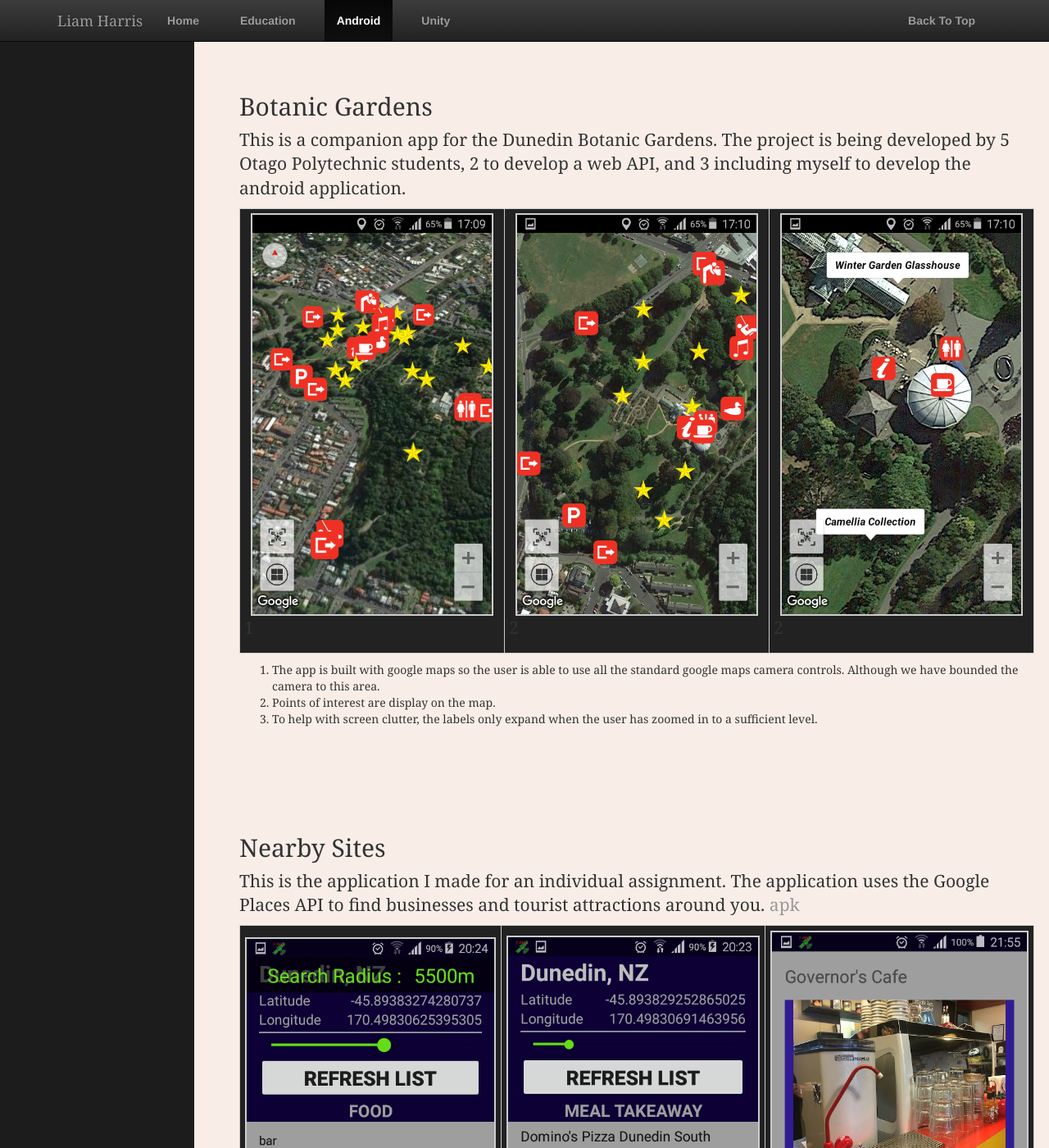
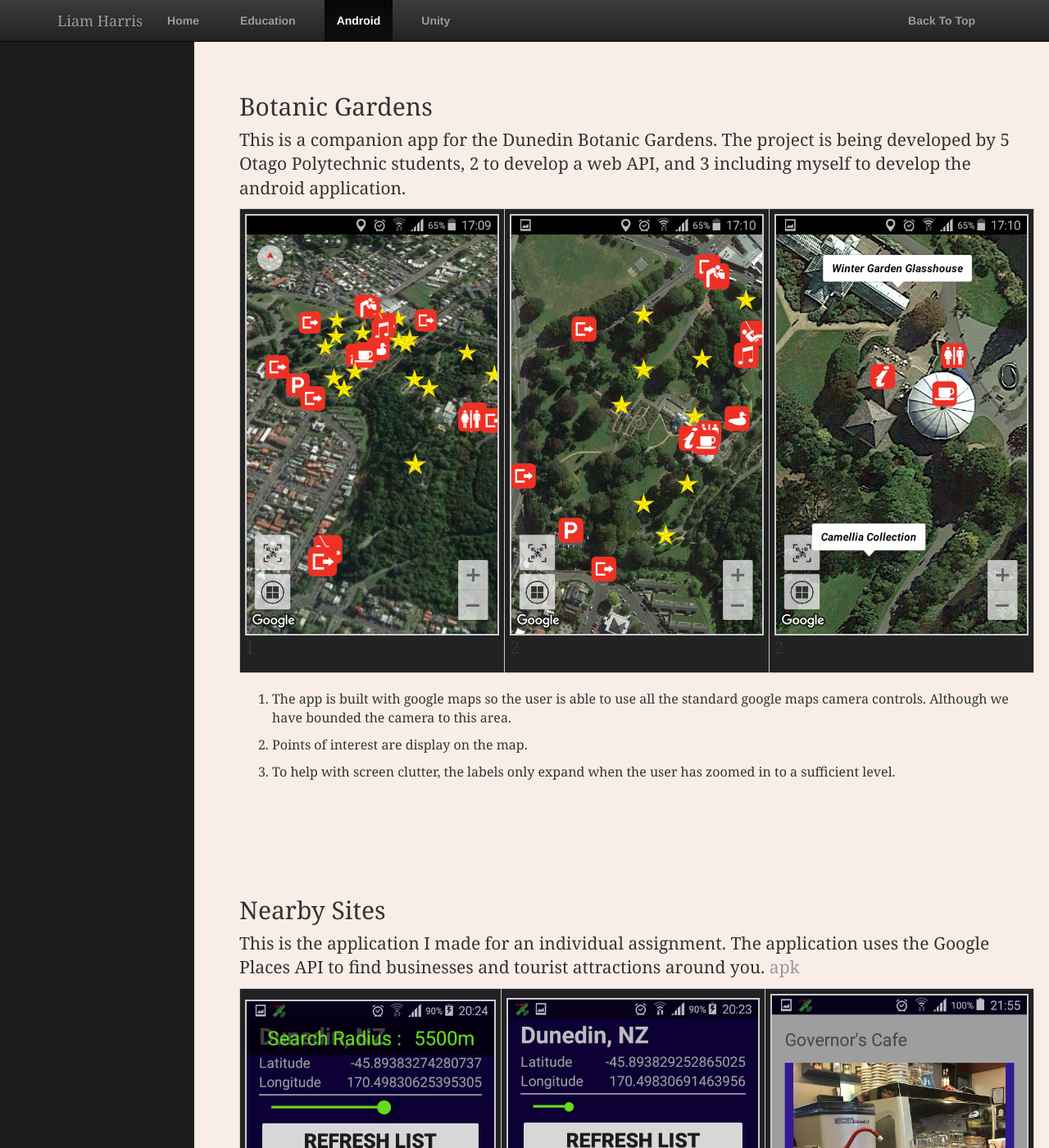
Before and after one commit to harrl7/harrl7.github.io, a Jekyll site: the page built from android/index.html, in a window 1280 px wide and 1400 px high, scrolled down 294 px. Shown: the whole window at 82% size. Built offline with Jekyll 4.4.1, drawn with Linux system fonts in a browser that asks for light colours.

Commit message:
list margin

```diff
--- a/android/index.html
+++ b/android/index.html
@@ -25,7 +25,7 @@ title: Android
 
 			<tr>
 				<td>
-					<figure>
+					<figure class="Fig_Table_Item">
 						<img src="/assets/img/botanic_gardens/map_zoom1.png">
 						<figcaption>
 							<p> 1 </p>
@@ -34,7 +34,7 @@ title: Android
 				</td>
 
 				<td>
-					<figure>
+					<figure class="Fig_Table_Item">
 						<img src="/assets/img/botanic_gardens/map_zoom2.png">
 						<figcaption>
 							<p> 2 </p>
@@ -43,7 +43,7 @@ title: Android
 				</td>
 
 				<td>
-					<figure>
+					<figure class="Fig_Table_Item">
 						<img src="/assets/img/botanic_gardens/map_zoom3.png">
 						<figcaption>
 							<p> 2 </p>
@@ -54,8 +54,7 @@ title: Android
 
 		</table>
 
-		<p>
-		<ol>
+		<ol class="Fig_Caption_List">
 			<li>
 				The app is built with google maps so the user is able to use all the standard google maps camera controls. Although we have bounded the camera to this area.
 			</li>
@@ -68,7 +67,6 @@ title: Android
 				To help with screen clutter, the labels only expand when the user has zoomed in to a sufficient level.
 			</li>
 		</ol>
-		</p>
 
 	</article>
 
--- a/css/main.css
+++ b/css/main.css
@@ -144,6 +144,20 @@ article {
     width: 100%;
 }
 
+
+/*
+*  -------- Captions --------
+*/
+
+.Fig_Caption_List {
+	margin: 20px 0;
+	font-size: 12pt;
+}
+
+.Fig_Caption_List li {
+	margin: 10px 0;
+}
+
 /*
 *  -------- Figure Full --------
 */
```
